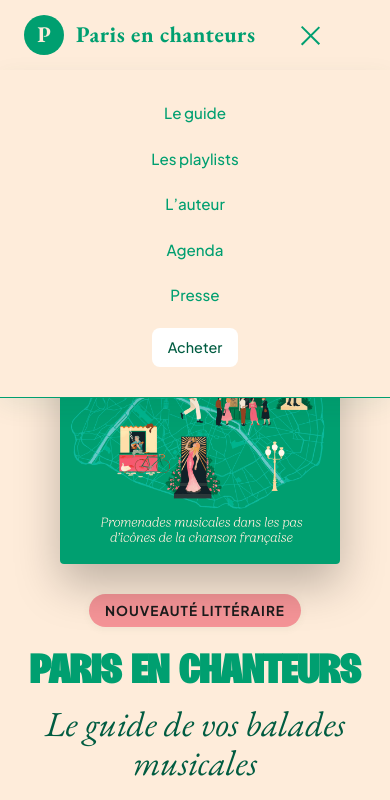
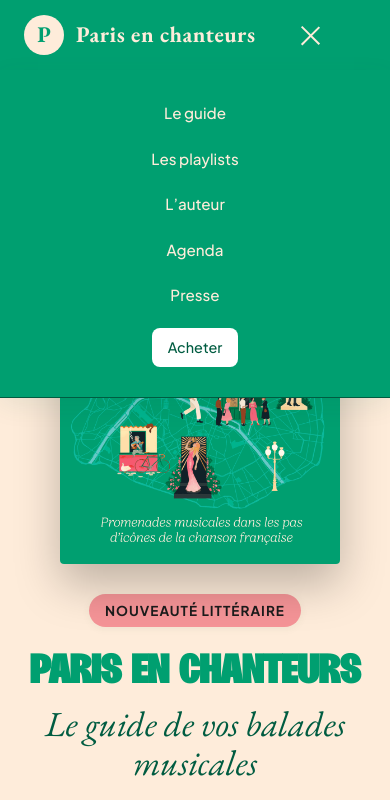
Before and after one commit to chewdebelleville/paris-en-chanteurs, a plain HTML site: page index.html in a window 390 px wide. Both pictures are taken after a click on the button "Ouvrir le menu". Shown: the top 800 px of the page. Drawn offline with nearby package versions, Linux system fonts and the light colour scheme.

Commit message:
style: update header color scheme by swapping primary and secondary variables

```diff
--- a/index.css
+++ b/index.css
@@ -105,8 +105,8 @@ section[id] {
 header {
   position: sticky;
   top: 0;
-  background-color: var(--color-secondary); /* Fond crème #feecda */
-  border-bottom: 1px solid rgba(0, 159, 112, 0.15);
+  background-color: var(--color-primary); /* Fond vert #009f70 */
+  border-bottom: 1px solid rgba(254, 236, 218, 0.15);
   z-index: 100;
   transition: var(--transition-smooth);
 }
@@ -114,36 +114,36 @@ header {
 header.scrolled {
   padding: 12px 0;
   box-shadow: var(--shadow-sm);
-  background-color: var(--color-secondary);
+  background-color: var(--color-primary);
 }
 
 /* Logo updates for green header */
 header .logo-circle {
-  background-color: var(--color-primary);
+  background-color: var(--color-secondary);
+  color: var(--color-primary);
+}
+header .logo-text {
   color: var(--color-secondary);
 }
-header .logo-text {
-  color: var(--color-primary);
-}
 header .logo:hover .logo-text {
-  color: var(--color-primary-dark);
+  color: var(--color-white);
 }
 
 /* Nav links updates for green header */
 header .nav-links a {
-  color: var(--color-primary);
+  color: var(--color-secondary);
 }
 header .nav-links a:hover,
 header .nav-links a.active {
-  color: var(--color-primary-dark);
+  color: var(--color-white);
 }
 header .nav-links a::after {
-  background-color: var(--color-primary);
+  background-color: var(--color-secondary);
 }
 
 /* Burger menu updates for green header */
 header .burger-menu span {
-  background-color: var(--color-primary);
+  background-color: var(--color-secondary);
 }
 
 .nav-container {
@@ -1174,8 +1174,8 @@ footer {
     top: 70px;
     left: 0;
     right: 0;
-    background-color: var(--color-secondary);
-    border-bottom: 1px solid var(--color-primary);
+    background-color: var(--color-primary);
+    border-bottom: 1px solid var(--color-primary-dark);
     flex-direction: column;
     padding: 30px 24px;
     gap: 20px;
```
